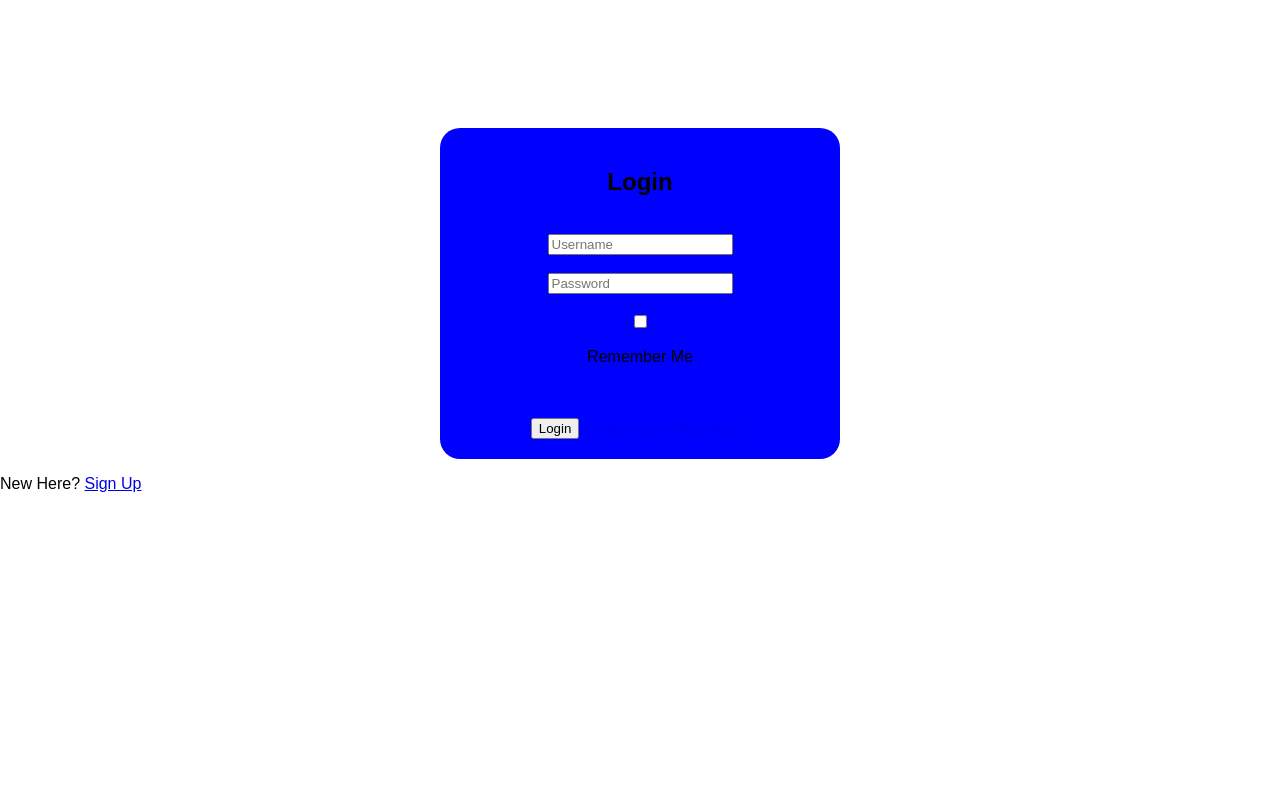
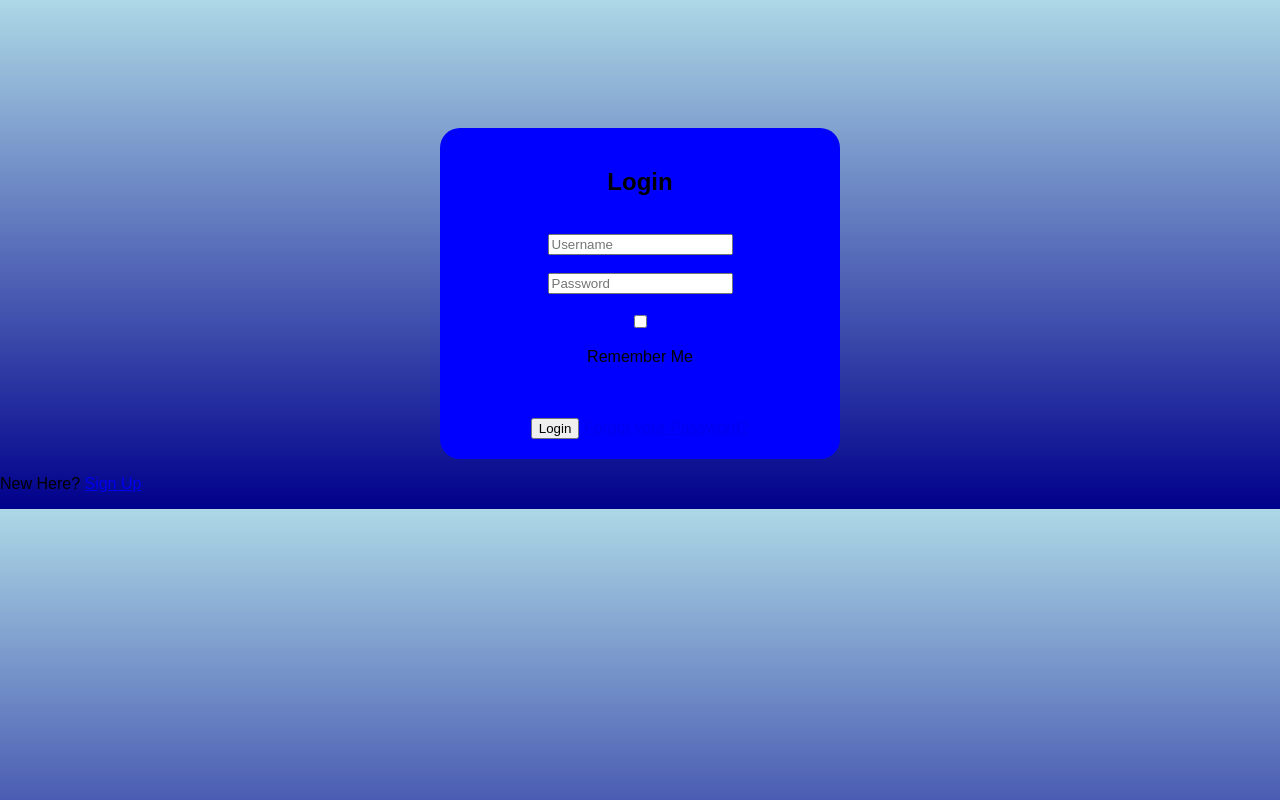
Before and after one commit to gamerdave-web/Practice-1, a plain HTML site: page index.html in a window 1280 px wide. Drawn offline with Linux system fonts and the light colour scheme.

Commit message:
auto: save changes

```diff
--- a/style.css
+++ b/style.css
@@ -1,5 +1,5 @@
 body{
-    background: linear-gradient(to c, lightblue , darkblue   );
+    background: linear-gradient(to bottom, lightblue , darkblue);
     font-family: Arial, sans-serif;
     margin: 0;
     margin-top: 10%;
```
